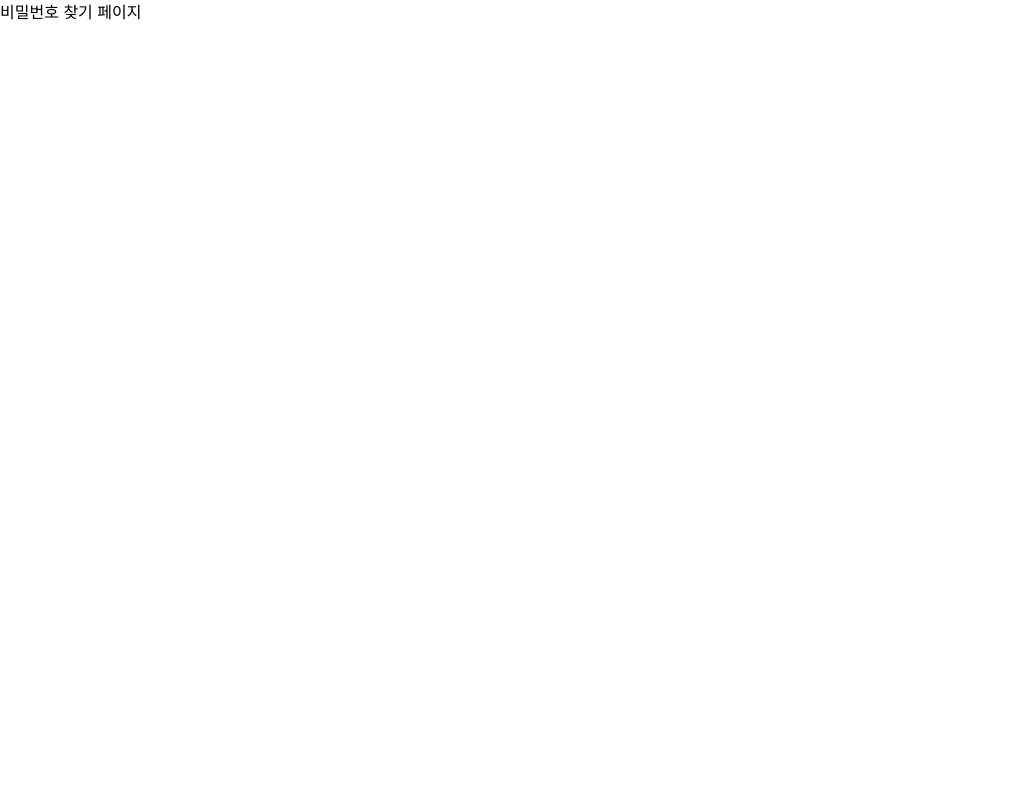
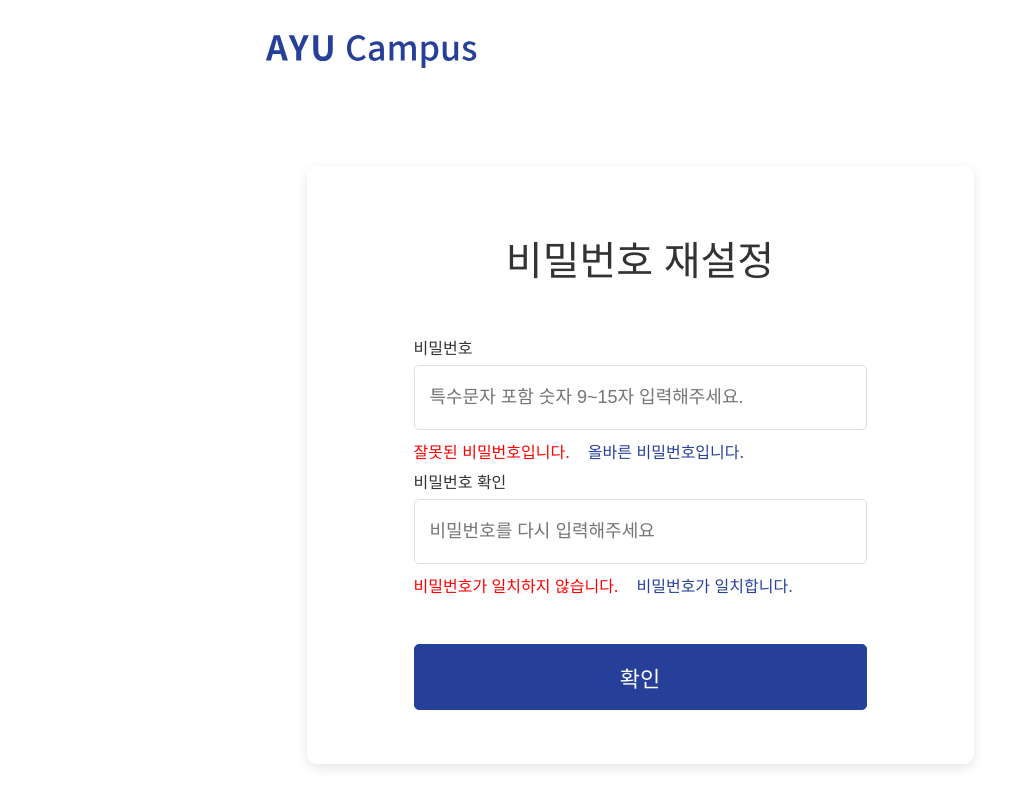
Before and after one commit to AYU-CAMPUS/AYU-FE, a Next.js app: page /sign/forgot-password in a window 1280 px wide. Shown: the whole page, without its empty margins (0-1033 px from the left). Built offline with nearby package versions, Linux system fonts and the light colour scheme.

Commit message:
feat: 비밀번호 재설정 마크업

```diff
--- /dev/null
+++ b/components/Forgot/ForgotPasswordForm.style.ts
@@ -0,0 +1,133 @@
+import styled from "@emotion/styled";
+
+export const Container = styled.section`
+  width: 667px;
+  border-radius: 10px;
+  box-shadow: 0px 4px 12px 0px #0000001a;
+  padding-top: 70px;
+  padding-bottom: 54px;
+  display: flex;
+  flex-direction: column;
+  align-items: center;
+`;
+
+export const Heading = styled.h1`
+  font-weight: 500;
+  font-size: 40px;
+  line-height: 50px;
+  color: #333333;
+`;
+
+export const Form = styled.form`
+  margin-top: 50px;
+  display: flex;
+  flex-direction: column;
+
+  button:not(:first-child) {
+    margin-top: 20px;
+  }
+`;
+
+export const Label = styled.label`
+  font-weight: 400;
+  font-size: 16px;
+  color: #333333;
+  position: relative;
+`;
+
+interface InputProps {
+  inline?: boolean;
+  width?: string;
+  height?: string;
+  marginRight?: string;
+}
+
+export const Input = styled("input")<InputProps>`
+  margin-top: 5px;
+  display: ${props => (props.inline ? "inline-block" : "block")};
+  width: ${props => (props.width ? props.width : "453px")};
+  height: ${props => (props.height ? props.height : "65px")};
+  margin-right: ${props => (props.marginRight ? props.marginRight : "0")};
+  font-weight: 400;
+  font-size: 18px;
+  padding-left: 15px;
+  border: 1px solid #dcddde;
+  border-radius: 5px;
+
+  &:focus {
+    border: 1px solid #333333;
+  }
+`;
+
+interface ErrMsgContainerProps {
+  last?: boolean;
+}
+
+export const ErrMsgContainer = styled("div")<ErrMsgContainerProps>`
+  padding-top: 10px;
+  margin-bottom: ${props => (props.last ? "40px" : "0")};
+  height: 40px;
+`;
+
+interface GuideMsgContainerProps {
+  last?: boolean;
+}
+
+export const GuideMsgContainer = styled("div")<GuideMsgContainerProps>`
+  padding-top: 10px;
+  margin-bottom: ${props => (props.last ? "40px" : "0")};
+  height: 40px;
+`;
+
+export const ForgotLinkContainer = styled.section`
+  text-align: right;
+  padding: 15px 0;
+
+  a {
+    color: #333333;
+    padding: 0 10px;
+
+    &:not(:last-child) {
+      border-right: 1px solid black;
+    }
+    &:last-child {
+      padding-right: 0;
+    }
+  }
+`;
+
+export const SignUpBtnContainer = styled.div``;
+
+interface ButtonProps {
+  primary?: boolean;
+  disabled?: boolean;
+  width?: string;
+  height?: string;
+}
+
+export const Button = styled("button")<ButtonProps>`
+  width: ${props => (props.width ? props.width : "100%")};
+  height: ${props => (props.height ? props.height : "66px")};
+  font-weight: 400;
+  font-size: 22px;
+  border-radius: 5px;
+  border: 1px solid ${props => (props.disabled && "#ddd") || "#26409a"};
+  background-color: ${props =>
+    (props.disabled && "#ddd") || (props.primary ? "#26409A" : "#FFF")};
+  color: ${props =>
+    (props.disabled && "#fff") || (props.primary ? "#FFF" : "#26409A")};
+`;
+
+export const CertificationNumberInputContainer = styled.div`
+  display: flex;
+  align-items: end;
+`;
+
+export const RemainingTime = styled.p`
+  position: absolute;
+  top: 47px;
+  right: 26px;
+  font-weight: 500px;
+  font-size: 20px;
+  color: #dd4e48;
+`;
--- /dev/null
+++ b/components/Forgot/ForgotPasswordForm.tsx
@@ -0,0 +1,76 @@
+import { ChangeEvent, FormEvent, useState } from "react";
+
+import GuideMessage from "../GuideMessage/GuideMessage";
+
+import * as Styled from "./ForgotPasswordForm.style";
+
+interface Inputs {
+  password: string;
+  passwordConfirm: string;
+}
+
+function ForgotPasswordForm() {
+  const [inputs, setInputs] = useState<Inputs>({
+    password: "",
+    passwordConfirm: "",
+  });
+
+  const handleChange = (event: ChangeEvent<HTMLInputElement>) => {
+    const { name } = event.target;
+    const { value } = event.target;
+    setInputs(values => ({ ...values, [name]: value }));
+  };
+
+  const handleSubmit = (event: FormEvent<HTMLFormElement>) => {
+    event.preventDefault();
+  };
+
+  return (
+    <Styled.Container>
+      <Styled.Heading>비밀번호 재설정</Styled.Heading>
+      <Styled.Form onSubmit={handleSubmit}>
+        <Styled.Label htmlFor="password">
+          비밀번호
+          <Styled.Input
+            type="password"
+            name="password"
+            value={inputs.password || ""}
+            onChange={handleChange}
+            placeholder="특수문자 포함 숫자 9~15자 입력해주세요."
+          />
+        </Styled.Label>
+        <Styled.ErrMsgContainer>
+          <GuideMessage
+            errMsg="잘못된 비밀번호입니다."
+            okMsg="올바른 비밀번호입니다."
+          />
+        </Styled.ErrMsgContainer>
+
+        <Styled.Label htmlFor="password-confirm">
+          비밀번호 확인
+          <Styled.Input
+            type="password"
+            name="password-confirm"
+            value={inputs.passwordConfirm || ""}
+            onChange={handleChange}
+            placeholder="비밀번호를 다시 입력해주세요"
+          />
+        </Styled.Label>
+        <Styled.ErrMsgContainer last>
+          <GuideMessage
+            errMsg="비밀번호가 일치하지 않습니다."
+            okMsg="비밀번호가 일치합니다."
+          />
+        </Styled.ErrMsgContainer>
+
+        <Styled.SignUpBtnContainer>
+          <Styled.Button primary type="submit">
+            확인
+          </Styled.Button>
+        </Styled.SignUpBtnContainer>
+      </Styled.Form>
+    </Styled.Container>
+  );
+}
+
+export default ForgotPasswordForm;
--- a/components/Layout/MainLayout.style.ts
+++ b/components/Layout/MainLayout.style.ts
@@ -7,6 +7,6 @@ export const Container = styled.div`
 `;
 
 export const Header = styled.header`
-  height: 103px;
   padding-top: 30px;
+  margin-bottom: 87px;
 `;
--- /dev/null
+++ b/pages/sign/forgot-password/ForgotPassword.style.ts
@@ -0,0 +1,7 @@
+import styled from "@emotion/styled";
+
+export const Container = styled.div`
+  display: flex;
+  justify-content: center;
+  align-items: center;
+`;
--- a/pages/sign/forgot-password/index.tsx
+++ b/pages/sign/forgot-password/index.tsx
@@ -1,7 +1,20 @@
 import React from "react";
 
+import MainLayout from "../../../components/Layout/MainLayout";
+import ForgotPasswordForm from "../../../components/Forgot/ForgotPasswordForm";
+
+import * as Styled from "./ForgotPassword.style";
+
 function ForgotPassword() {
-  return <>비밀번호 찾기 페이지</>;
+  return (
+    <Styled.Container>
+      <ForgotPasswordForm />
+    </Styled.Container>
+  );
 }
 
+ForgotPassword.getLayout = function getLayout(page: React.ReactElement) {
+  return <MainLayout>{page}</MainLayout>;
+};
+
 export default ForgotPassword;
```
